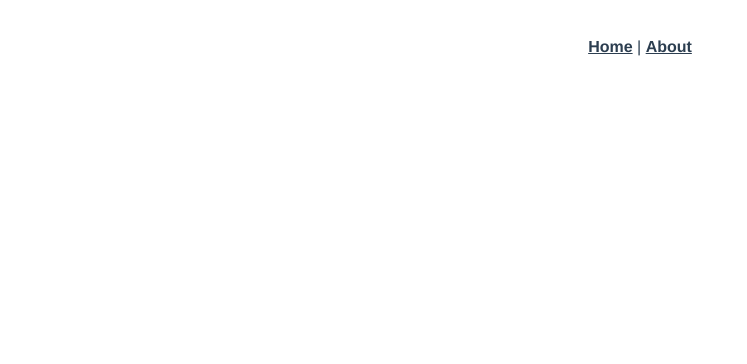
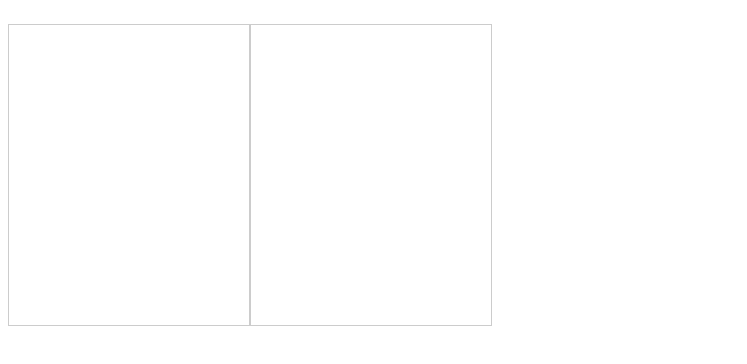
Before and after one commit to montage-f/vue-character, a Vue app: page /#/freeze in a window 1280 px wide. Shown: the top 364 px of the page, without its empty margins (0-747 px from the left). Built offline with nearby package versions, Linux system fonts and the light colour scheme.

Commit message:
- vue 使用Object.freeze属性, 来优vue项目的代码

```diff
--- a/src/App.vue
+++ b/src/App.vue
@@ -1,10 +1,6 @@
 <template>
     <div id="app">
-    <div id="nav">
-      <router-link to="/">Home</router-link> |
-      <router-link to="/about">About</router-link>
-    </div>
-    <router-view/>
+        <router-view />
     </div>
 </template>
 
@@ -16,11 +12,14 @@
         text-align: center;
         color: #2c3e50;
     }
+
     #nav {
         padding: 30px;
+
         a {
             font-weight: bold;
             color: #2c3e50;
+
             &.router-link-exact-active {
                 color: #42b983;
             }
--- a/src/main.js
+++ b/src/main.js
@@ -1,12 +1,13 @@
-import Vue from 'vue'
-import App from './App.vue'
-import router from './router'
-import store from './store'
+import Vue from 'vue';
+import App from './App.vue';
+import router from './router/router';
+import store from './store/store';
 
-Vue.config.productionTip = false
-
+Vue.config.productionTip = false;
+// 用于查看组件的渲染时间
+Vue.config.performance = true;
 new Vue({
-  router,
-  store,
-  render: h => h(App)
-}).$mount('#app')
+    router,
+    store,
+    render: h => h(App),
+}).$mount('#app');
--- a/src/router.js
+++ /dev/null
@@ -1,23 +0,0 @@
-import Vue from 'vue'
-import Router from 'vue-router'
-import Home from './views/Home.vue'
-
-Vue.use(Router)
-
-export default new Router({
-  routes: [
-    {
-      path: '/',
-      name: 'home',
-      component: Home
-    },
-    {
-      path: '/about',
-      name: 'about',
-      // route level code-splitting
-      // this generates a separate chunk (about.[hash].js) for this route
-      // which is lazy-loaded when the route is visited.
-      component: () => import(/* webpackChunkName: "about" */ './views/About.vue')
-    }
-  ]
-})
--- /dev/null
+++ b/src/router/router.js
@@ -0,0 +1,28 @@
+import Vue from 'vue';
+import Router from 'vue-router';
+import Home from '../views/Home.vue';
+import Freeze from '@/views/Freeze';
+
+Vue.use(Router);
+
+export default new Router({
+    routes: [
+        {
+            path: '/',
+            name: 'home',
+            component: Home,
+        }, {
+            path: '/freeze',
+            name: 'freeze',
+            component: Freeze,
+        },
+        {
+            path: '/about',
+            name: 'about',
+            // route level code-splitting
+            // this generates a separate chunk (about.[hash].js) for this route
+            // which is lazy-loaded when the route is visited.
+            component: () => import(/* webpackChunkName: "about" */ '../views/About.vue'),
+        },
+    ],
+});
--- /dev/null
+++ b/src/views/Freeze/index.vue
@@ -0,0 +1,60 @@
+/**Created by MonTage_fz on 2019/10/14**/
+<template>
+    <div class="Freeze">
+        <ul class="list">
+            <li
+                v-for="(item,index) of list"
+                :key="index"
+            >
+                {{item}}
+            </li>
+        </ul>
+        <ul class="freeze-list">
+            <li
+                v-for="(item,index) of freezeList"
+                :key="index"
+            >
+                {{item}}
+            </li>
+        </ul>
+    </div>
+</template>
+
+<script>
+    export default {
+        name: 'Freeze',
+        components: {},
+        data() {
+            return {
+                list: [],
+                freezeList: [],
+            };
+        },
+        created() {
+            // 通过控制台上面的观看, 使用Object.freeze比不使用freeze的性能要提高了不少,
+            // this.list = Array.from({length: 100000}, (item, i) => i + 1);
+            // console.log(this.list, 'list');
+            // init 58.83 ms  render 275.66ms patch 1.01s
+
+
+            // this.freezeList = Object.freeze(Array.from({length: 100000}, (item, i) => i + 1));
+            // console.log(this.freezeList, 'freezeList');
+            // init 62.05 ms  render 179.55ms patch 556.97ms
+        },
+        computed: {},
+        methods: {},
+    };
+</script>
+
+<style scoped lang="less">
+    .Freeze {
+        display: flex;
+
+        .list, .freeze-list {
+            height: 300px;
+            width: 200px;
+            overflow: auto;
+            border: 1px solid #ccc;
+        }
+    }
+</style>
--- a/src/views/Home.vue
+++ b/src/views/Home.vue
@@ -1,18 +1,27 @@
 <template>
-  <div class="home">
-    <img alt="Vue logo" src="../assets/logo.png">
-    <HelloWorld msg="Welcome to Your Vue.js App"/>
-  </div>
+    <div class="home">
+        <div class="change-view">
+            <router-link to="/freeze">使用Object.freeze优化vue组件渲染性能</router-link>
+        </div>
+    </div>
 </template>
 
 <script>
-// @ is an alias to /src
-import HelloWorld from '@/components/HelloWorld.vue'
 
-export default {
-  name: 'home',
-  components: {
-    HelloWorld
-  }
-}
+    export default {
+        name: 'home',
+        components: {},
+        data() {
+            return {
+            };
+        },
+        created() {
+        },
+        methods: {},
+    };
 </script>
+<style scoped lang="less">
+    .home {
+
+    }
+</style>
```
Also changed, not shown: webStomAlias.js (added, +21 -0 lines), src/store/store.js (renamed from src/store.js). Lines whose indentation alone changed are shown as unchanged.
